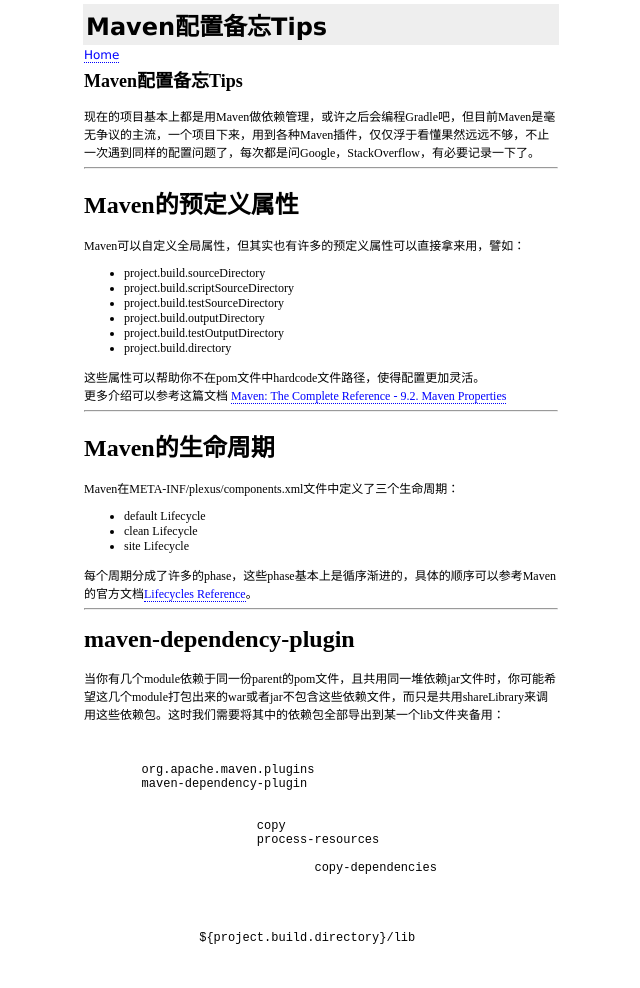
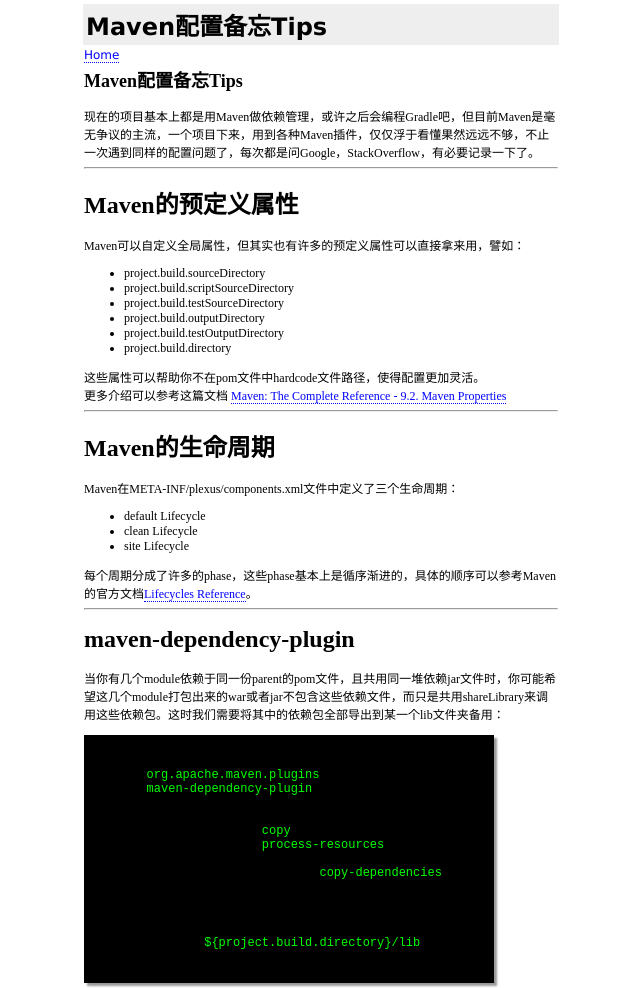
Before and after one commit to CS326-OSUF16/test2-dfb-osu, a Jekyll site: the page built from _posts/2016-08-15-Maven使用备忘tips.html, in a window 1280 px wide. Shown: the whole page, without its empty margins (319-959 px from the left). Built offline with Jekyll 4.4.1, drawn with Linux system fonts in a browser that asks for light colours.

Commit message:
Update 2016-08-15-Maven使用备忘tips.html

```diff
--- a/_posts/2016-08-15-Maven使用备忘tips.html
+++ b/_posts/2016-08-15-Maven使用备忘tips.html
@@ -30,7 +30,7 @@
 <hr/>
 <h1>maven-dependency-plugin</h1>
 当你有几个module依赖于同一份parent的pom文件，且共用同一堆依赖jar文件时，你可能希望这几个module打包出来的war或者jar不包含这些依赖文件，而只是共用shareLibrary来调用这些依赖包。这时我们需要将其中的依赖包全部导出到某一个lib文件夹备用：
-<pre>
+<pre class="commandline" style="width:400px">
 <!-- Copy dependencies into lib folder -->
 <plugin>
 	<groupId>org.apache.maven.plugins</groupId>
```
